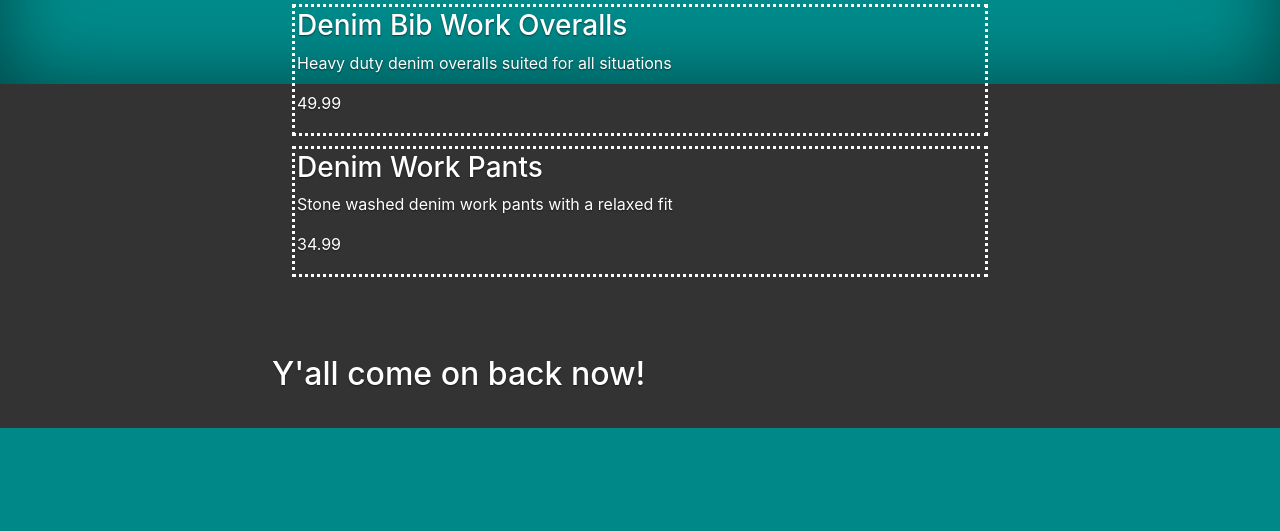
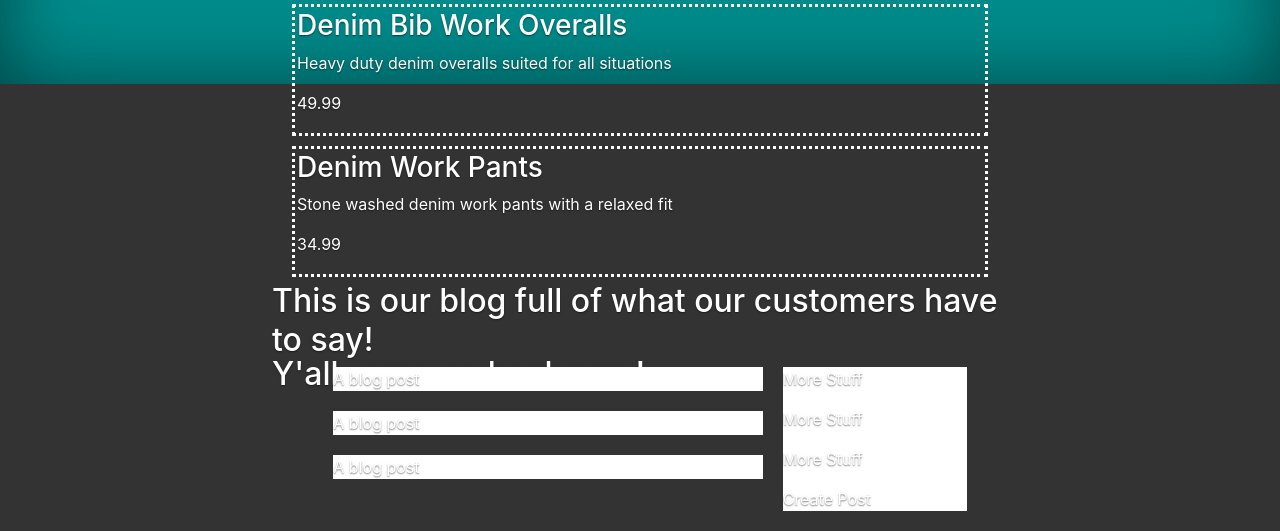
Before and after one commit to Earthman12/wild_west_cowboy_store_site, a Django app: page / in a window 1280 px wide. Shown: the part 716-1247 px from the top of the page. Before the commit the page ends 1144 px from the top, so only its background shows below. Run offline with Django 3.2, Linux system fonts and the light colour scheme; data comes from the database, SQL or seed files in the repository; some libraries are stand-ins or nearby versions.

Commit message:
Added blog to the site and css that make it look similar to reddit

```diff
--- /dev/null
+++ b/blog/urls.py
@@ -0,0 +1,11 @@
+from django.urls import path
+from blog.views import (
+    create_blog_view,
+)
+
+#   Whenever url file is created that is not in the main url file (i.e. its in an app like 'blog'), it must have an 'app_name' parameter
+app_name = 'blog'
+
+urlpatterns = [
+    path('create/', create_blog_view, name =  "create")
+]
--- a/blog/views.py
+++ b/blog/views.py
@@ -1,3 +1,8 @@
 from django.shortcuts import render
 
+from blog.models import BlogPost
+
 # Create your views here.
+
+def create_blog_view(request):
+    return render(request, "blog/create_blog.html", {})
--- a/store_front/templates/store_front/store_home.html
+++ b/store_front/templates/store_front/store_home.html
@@ -1,6 +1,41 @@
 {% extends 'base.html' %}
 
 {% block content %}
+
+<!--Reddit CSS from CodingWithMitch-->
+<style type="text/css">
+
+	@media (max-width: 768px) {
+		.right-column{
+			margin-left: 0px;
+		}
+	}
+
+	@media (min-width: 768px) {
+		.right-column{
+			margin-left: 20px;
+		}
+	}
+
+	.blog-post-container{
+		background-color: #fff;
+		margin-bottom: 20px;
+		width: 100%;
+	}
+	.create-post-bar{
+		background-color: #fff;
+		margin-bottom:20px;
+	}
+
+	.left-column{
+		padding:0px;
+	}
+
+	.right-column{
+		padding:0px;
+	}
+
+</style>
 
 <div class = "container">
     <div class = "d-flex flex-column">
@@ -19,6 +54,51 @@
 
     </div>
 
+    <div class = "row">
+
+        <h2>This is our blog full of what our customers have to say!</h2>
+
+        <!-- Right 'create post bar'--> <!-- 'col-lg-none' means hide it if it is large or bigger.  -->
+        <div class = "create-post-bar d-lg-none col-lg-7 offset-lg-1">
+            <!-- This is telling django to find the url 'create' in the 'blog' urls file-->
+            <a href = "{% url 'blog:create' %}">Create Post</a>
+
+        </div>
+        <!-- END Right 'create post bar'-->
+
+        <!-- Blog Feed --> <!-- In bootstrap there are 12 columns total so this say create 7 (out of the 12) and offset by 1 -->
+        <div class = "left-column col-lg-7 offset-lg-1">
+
+            <div class = "blog-post-container">
+                <p>A blog post</p>
+            </div>
+
+            <div class = "blog-post-container">
+                <p>A blog post</p>
+            </div>
+
+            <div class = "blog-post-container">
+                <p>A blog post</p>
+            </div>
+
+        </div>
+        <!-- END Blog Feed -->
+
+        <!-- Right 'create post column'--> <!-- 'col-lg-3 d-lg-flex' means it will exist when there is a large screen and 'd-none' makes it invisible if it's smaller than a large screen -->
+        <div class = "right-column col-lg-3 d-lg-flex d-none flex-column">
+
+            <div class = "create-post-bar">
+                <p>More Stuff</p>
+                <p>More Stuff</p>
+                <p>More Stuff</p>
+                <a href = "{% url 'blog:create' %}">Create Post</a>
+            </div>
+
+        </div>
+        <!-- END Right 'create post column'-->
+
+    </div>
+
 </div>
 
 {% endblock content %}
--- a/wild_west_cowboy_store_site/urls.py
+++ b/wild_west_cowboy_store_site/urls.py
@@ -14,7 +14,7 @@
     2. Add a URL to urlpatterns:  path('blog/', include('blog.urls'))
 """
 from django.contrib import admin
-from django.urls import path
+from django.urls import path, include
 from django.conf import settings
 from django.conf.urls.static import static
 
@@ -39,6 +39,7 @@
     path('logout/', logout_view, name = "logout"),
     path('login/', login_view, name = "login"),
     path('account/', account_view, name = "account"),
+    path('blog/', include('blog.urls', 'blog')),#  This will add all of 'blogs' urls
 
     #   These urls were copied from the django source code from https://github.com/django/django/blob/main/django/contrib/auth/urls.py
     #   The urls for login and logout were already made created because they we created seperately so they did not need to be copied here because here we are referencing prebuilt django views
```
Also changed, not shown: blog/templates/blog/create_blog.html (added, +7 -0 lines).
